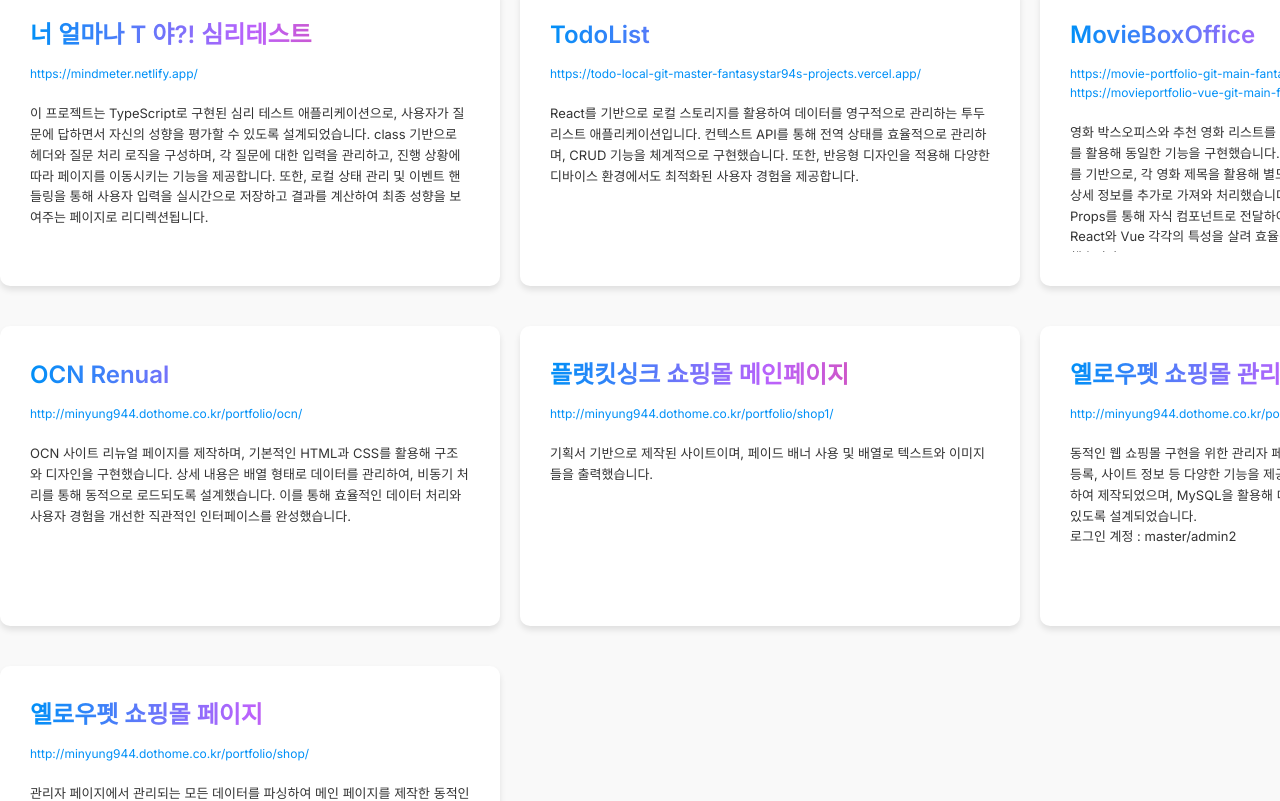
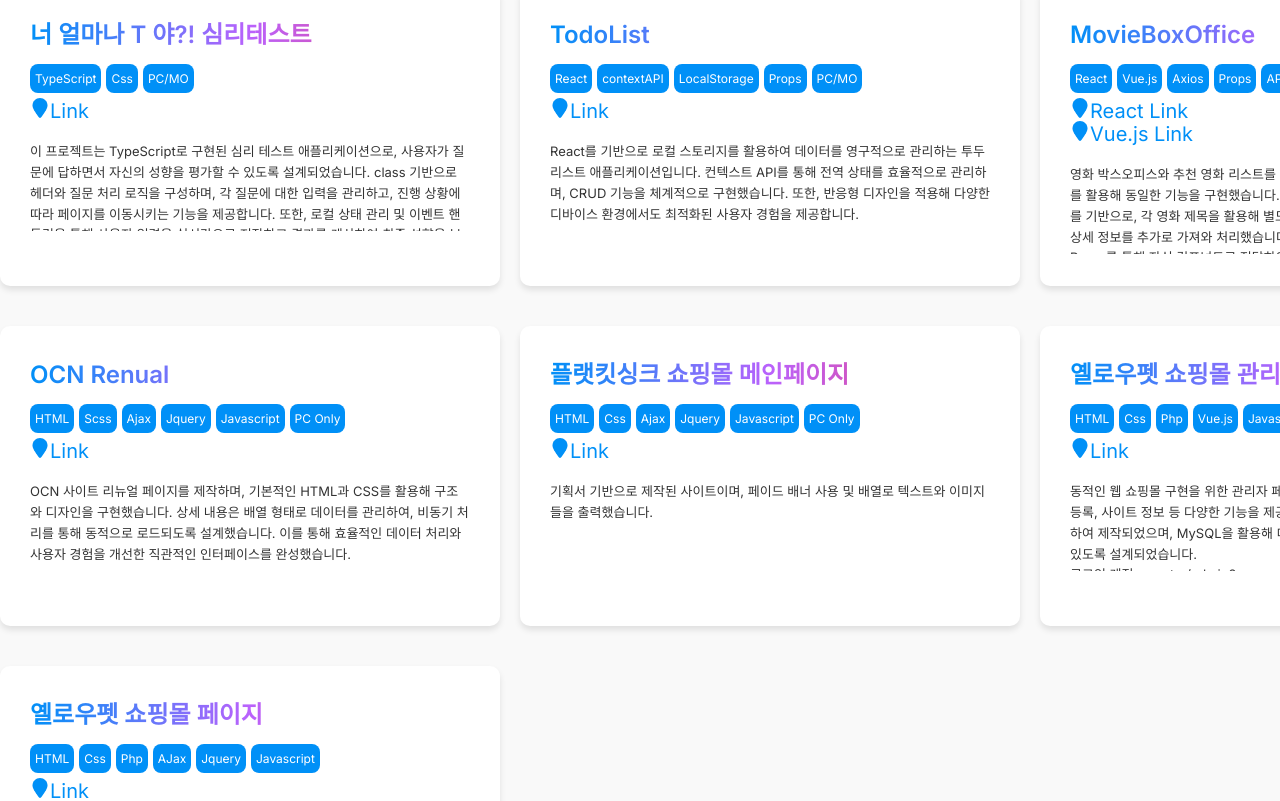
Before and after one commit to Fantasystar94/main-introduce, a React (Create React App) app: page / in a window 1280 px wide. Shown: the part 1360-2161 px from the top of the page. Built offline with nearby package versions, Linux system fonts and the light colour scheme.

Commit message:
css update;

```diff
--- a/src/component/Projects.jsx
+++ b/src/component/Projects.jsx
@@ -1,6 +1,6 @@
 import '../styles/projects.css'
 import { forwardRef } from 'react';
-
+import Svg from '../component/Svg';
 const Projects = forwardRef((props,ref)=>{
     return(
         <div className="project" ref={ref}>
@@ -14,8 +14,14 @@ const Projects = forwardRef((props,ref)=>{
                     <h4 className='itemTit'>
                     너 얼마나 T 야?! 심리테스트
                     </h4>
+                    <div className='keyword'>
+                        <span>TypeScript</span>
+                        <span>Css</span>
+                        <span>PC/MO</span>
+                    </div>
                     <a href="https://mindmeter.netlify.app/" className='link' target='_blank'>
-                    https://mindmeter.netlify.app/
+                    <Svg></Svg>
+                    Link
                     </a>
                     <div className="article">
                     이 프로젝트는 TypeScript로 구현된 심리 테스트 애플리케이션으로, 사용자가 질문에 답하면서 자신의 성향을 평가할 수 있도록 설계되었습니다. class 기반으로 헤더와 질문 처리 로직을 구성하며, 각 질문에 대한 입력을 관리하고, 진행 상황에 따라 페이지를 이동시키는 기능을 제공합니다. 또한, 로컬 상태 관리 및 이벤트 핸들링을 통해 사용자 입력을 실시간으로 저장하고 결과를 계산하여 최종 성향을 보여주는 페이지로 리디렉션됩니다.
@@ -25,8 +31,16 @@ const Projects = forwardRef((props,ref)=>{
                     <h4 className='itemTit'>
                         TodoList
                     </h4>
+                    <div className='keyword'>
+                        <span>React</span>
+                        <span>contextAPI</span>
+                        <span>LocalStorage</span>
+                        <span>Props</span>
+                        <span>PC/MO</span>
+                    </div>
                     <a href="https://todo-local-six.vercel.app/" className='link' target='_blank'>
-                    https://todo-local-git-master-fantasystar94s-projects.vercel.app/
+                    <Svg></Svg>
+                    Link
                     </a>
                     <div className="article">
                         <p>
@@ -38,11 +52,21 @@ const Projects = forwardRef((props,ref)=>{
                     <h4 className='itemTit'>
                         MovieBoxOffice
                     </h4>
+                    <div className='keyword'>
+                        <span>React</span>
+                        <span>Vue.js</span>
+                        <span>Axios</span>
+                        <span>Props</span>
+                        <span>API</span>
+                        <span>PC/MO</span>
+                    </div>
                     <a href="https://movie-portfolio-git-main-fantasystar94s-projects.vercel.app/" className='link' target='_blank'>
-                    https://movie-portfolio-git-main-fantasystar94s-projects.vercel.app/
+                    <Svg></Svg>
+                    React Link
                     </a>
                     <a href="https://movieportfolio-vue-git-main-fantasystar94s-projects.vercel.app/" className='link' target='_blank'>
-                    https://movieportfolio-vue-git-main-fantasystar94s-projects.vercel.app/
+                    <Svg></Svg>
+                    Vue.js Link
                     </a>
                     <div className="article">
                         <p>
@@ -54,8 +78,17 @@ const Projects = forwardRef((props,ref)=>{
                     <h4 className='itemTit'>
                         OCN Renual
                     </h4>
+                    <div className='keyword'>
+                        <span>HTML</span>
+                        <span>Scss</span>
+                        <span>Ajax</span>
+                        <span>Jquery</span>
+                        <span>Javascript</span>
+                        <span>PC Only</span>
+                    </div>
                     <a href="http://minyung944.dothome.co.kr/portfolio/ocn/" className='link' target='_blank'>
-                    http://minyung944.dothome.co.kr/portfolio/ocn/
+                    <Svg></Svg>
+                    Link
                     </a>
                     <div className="article">
                     OCN 사이트 리뉴얼 페이지를 제작하며, 기본적인 HTML과 CSS를 활용해 구조와 디자인을 구현했습니다. 상세 내용은 배열 형태로 데이터를 관리하여, 비동기 처리를 통해 동적으로 로드되도록 설계했습니다. 이를 통해 효율적인 데이터 처리와 사용자 경험을 개선한 직관적인 인터페이스를 완성했습니다.
@@ -65,8 +98,17 @@ const Projects = forwardRef((props,ref)=>{
                     <h4 className='itemTit'>
                     플랫킷싱크 쇼핑몰 메인페이지
                     </h4>
+                    <div className='keyword'>
+                        <span>HTML</span>
+                        <span>Css</span>
+                        <span>Ajax</span>
+                        <span>Jquery</span>
+                        <span>Javascript</span>
+                        <span>PC Only</span>
+                    </div>
                     <a href="http://minyung944.dothome.co.kr/portfolio/shop1/" className='link' target='_blank'>
-                    http://minyung944.dothome.co.kr/portfolio/shop1/
+                    <Svg></Svg>
+                    Link
                     </a>
                     <div className="article">
                     기획서 기반으로 제작된 사이트이며, 페이드 배너 사용 및 배열로 텍스트와 이미지들을 출력했습니다.
@@ -76,8 +118,17 @@ const Projects = forwardRef((props,ref)=>{
                     <h4 className='itemTit'>
                     옐로우펫 쇼핑몰 관리자 페이지
                     </h4>
+                    <div className='keyword'>
+                        <span>HTML</span>
+                        <span>Css</span>
+                        <span>Php</span>
+                        <span>Vue.js</span>
+                        <span>Javascript</span>
+                        <span>PC Only</span>
+                    </div>
                     <a href="http://minyung944.dothome.co.kr/portfolio/shop/adm/" className='link' target='_blank'>
-                    http://minyung944.dothome.co.kr/portfolio/shop/adm/
+                    <Svg></Svg>
+                    Link
                     </a>
                     <div className="article">
                     동적인 웹 쇼핑몰 구현을 위한 관리자 페이지로, 배너 관리, FAQ, 회원 관리, 상품 등록, 사이트 정보 등 다양한 기능을 제공합니다. 모든 페이지는 Back-End와 연동하여 제작되었으며, MySQL을 활용해 데이터를 효율적으로 저장하고 관리할 수 있도록 설계되었습니다.<br></br>
@@ -88,8 +139,17 @@ const Projects = forwardRef((props,ref)=>{
                     <h4 className='itemTit'>
                     옐로우펫 쇼핑몰 페이지
                     </h4>
+                    <div className='keyword'>
+                        <span>HTML</span>
+                        <span>Css</span>
+                        <span>Php</span>
+                        <span>AJax</span>
+                        <span>Jquery</span>
+                        <span>Javascript</span>
+                    </div>
                     <a href="http://minyung944.dothome.co.kr/portfolio/shop/" className='link' target='_blank'>
-                    http://minyung944.dothome.co.kr/portfolio/shop/
+                    <Svg></Svg>
+                    Link
                     </a>
                     <div className="article">
                     관리자 페이지에서 관리되는 모든 데이터를 파싱하여 메인 페이지를 제작한 동적인 쇼핑몰입니다. 로그인 및 회원가입 기능, 상품 상세 페이지, 결제 시스템을 포함하며, 틀린그림찾기와 같은 이벤트 요소도 적용하여 사용자 경험을 강화했습니다.
--- /dev/null
+++ b/src/component/Svg.jsx
@@ -0,0 +1,6 @@
+const Svg=()=>{
+    return(
+        <svg xmlns="http://www.w3.org/2000/svg" viewBox="0 0 384 512"><path d="M384 192c0 87.4-117 243-168.3 307.2c-12.3 15.3-35.1 15.3-47.4 0C117 435 0 279.4 0 192C0 86 86 0 192 0S384 86 384 192z"></path></svg>
+    )
+}
+export default Svg;
--- a/src/styles/projects.css
+++ b/src/styles/projects.css
@@ -37,18 +37,38 @@
 .project .projectWrap .item .link{
     color:#0090f7;
     position:relative;
-
-    font-size:12px;
+    line-height:20px;
+    min-height:20px;
+    font-size:20px;
     display:block;
+}
+.project .projectWrap .item .link svg{
+    fill: #0090f7;
+    width:20px;
+    height:20px;
 }
 .project .projectWrap .item .article{
     margin-top:20px;
-    max-height:130px;
+    max-height:90px;
     overflow:scroll;
     font-size:13px;
 }
 .project .projectWrap .item .article::-webkit-scrollbar{
     display:none !important;
+}
+.keyword{
+    display:flex;
+    flex-direction:row;
+    flex-wrap:wrap;
+}
+.keyword span{
+    display:inline-block;
+    background-color:#0090f7;
+    color:#fff;
+    border-radius:8px;
+    margin:0 5px 5px 0;
+    padding:5px;
+    font-size:12px;
 }
 @media (max-width:749px) {
     .project{
@@ -78,6 +98,14 @@
         max-height:100px;
     }
     .project .projectWrap .item .link{
+        line-height:12px;
+        min-height:12px;
         font-size:10px;
+        margin-bottom:8px;
+    }
+    .project .projectWrap .item .link svg{
+        fill: #0090f7;
+        width:12px;
+        height:12px;
     }
 }
```
